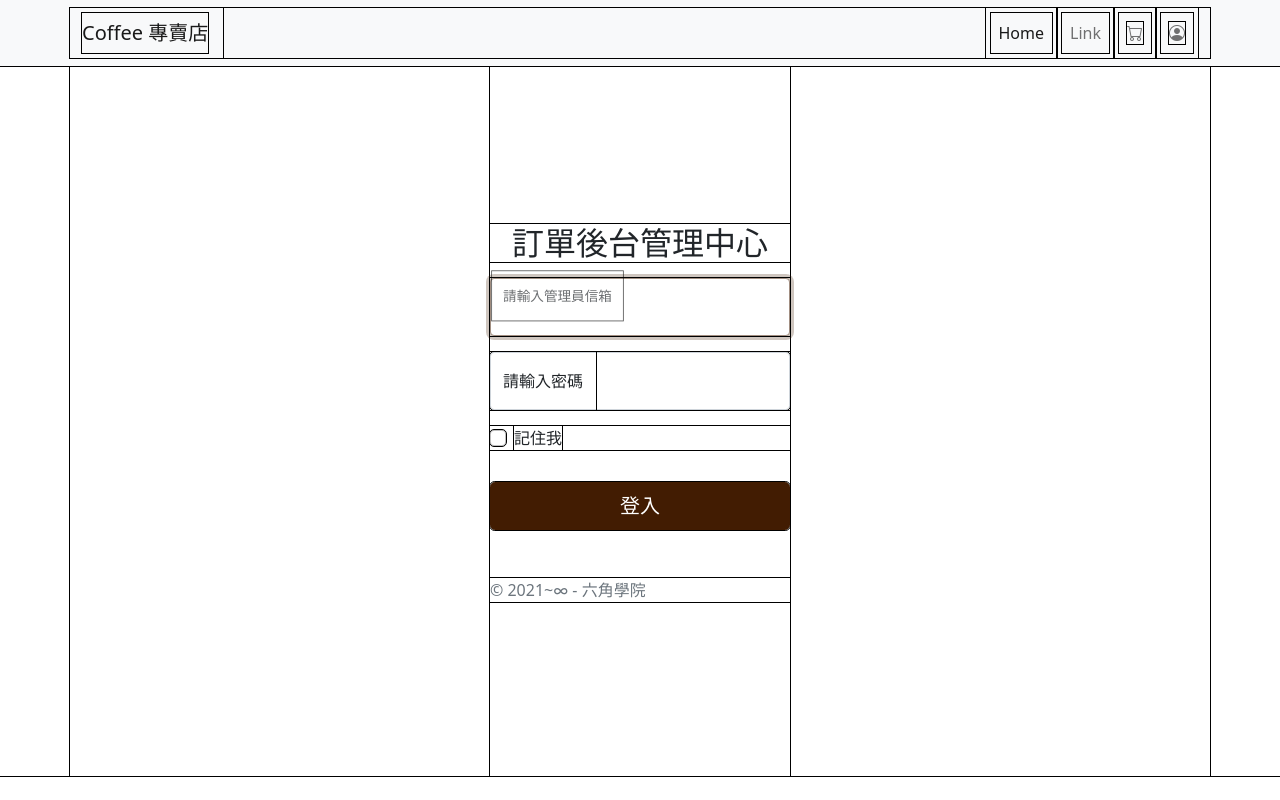
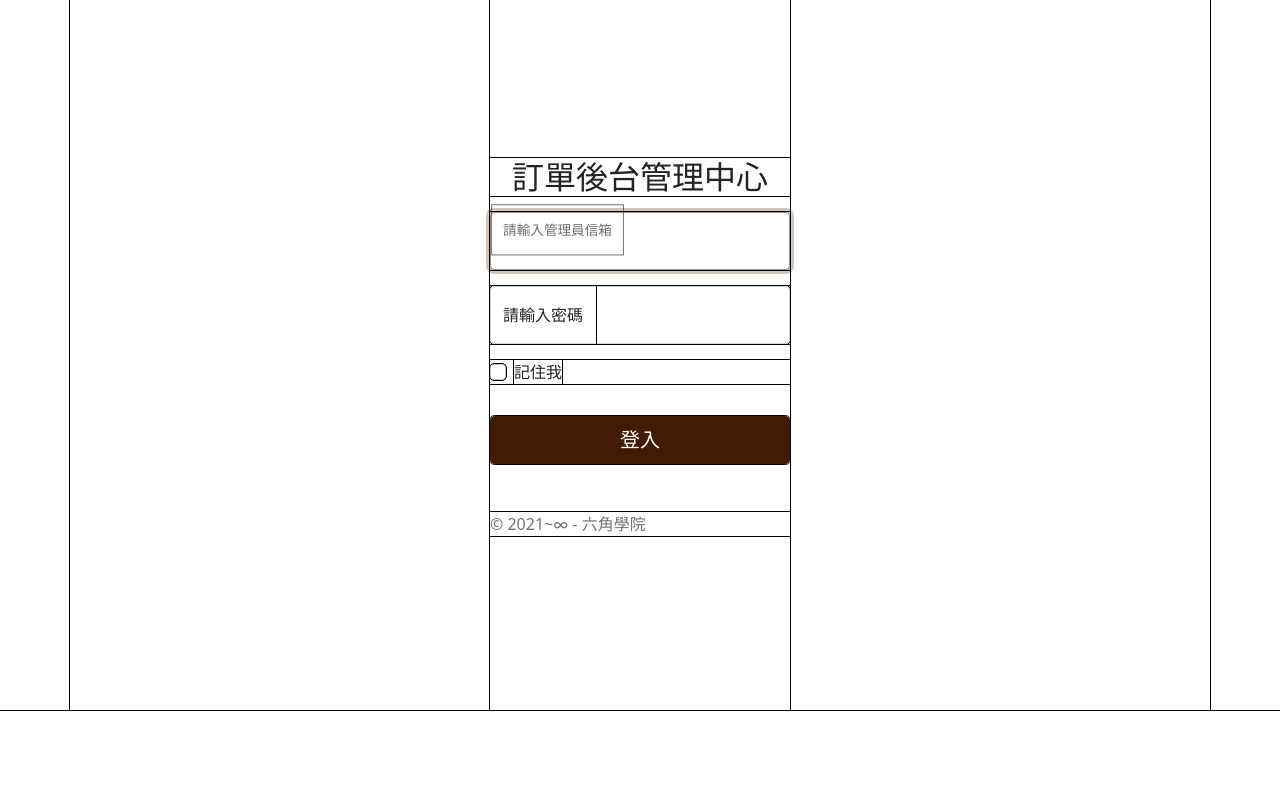
Before and after one commit to AndersonShen2020/Vue_week7, a Vue app: page /#/Login in a window 1280 px wide. Built offline with nearby package versions, Linux system fonts and the light colour scheme.

Commit message:
修改 router - 前端首頁修改

```diff
--- a/src/App.vue
+++ b/src/App.vue
@@ -1,28 +1,11 @@
 <template>
-  <!-- <div id="nav">
-    <router-link to="/">Home</router-link> |
-    <router-link to="/about">About</router-link>
-  </div> -->
-  <Navbar></Navbar>
   <router-view />
 </template>
 
-<script>
-import Navbar from "@/components/FrontNavbar.vue";
-
-export default {
-  components: {
-    Navbar,
-  },
-};
-</script>
+<script></script>
 
 <style lang="scss">
 @import "./assets/all.scss";
-
-.nav-item {
-  padding: 5px;
-}
 
 // 切版格線,切版完後要刪除
 * {
--- a/src/components/HelloWorld.vue
+++ b/src/components/HelloWorld.vue
@@ -1,5 +1,5 @@
 <template>
-  <div class="container"><h1>預計為首頁，先放在 HelloWorld.vue 中</h1></div>
+  <div class="container"><h1>預計為首頁的東西，先放在 HelloWorld.vue 中</h1></div>
 </template>
 
 <script>
--- a/src/router/index.js
+++ b/src/router/index.js
@@ -1,7 +1,7 @@
 import { createRouter, createWebHashHistory } from "vue-router";
 
 // 前台
-import Home from "../views/FrontEnd/Home.vue";
+// import Home from "../views/FrontEnd/Home.vue";
 import Cart from "../views/FrontEnd/Cart.vue";
 
 // 後台
@@ -12,21 +12,15 @@ import Dashboard from "../views/BackEnd/Dashboard.vue";
 const routes = [
   {
     path: "/",
-    name: "Home",
-    component: Home,
-  },
-  {
-    path: "/about",
-    name: "About",
-    // route level code-splitting
-    // this generates a separate chunk (about.[hash].js) for this route
-    // which is lazy-loaded when the route is visited.
-    component: () => import(/* webpackChunkName: "about" */ "../views/About.vue"),
-  },
-  {
-    path: "/Cart",
-    name: "Cart",
-    component: Cart,
+    name: "Layout",
+    component: () => import("@/views/FrontEnd/Layout.vue"),
+    children: [
+      {
+        path: "/Cart",
+        name: "Cart",
+        component: Cart,
+      },
+    ],
   },
   {
     path: "/Login",
--- /dev/null
+++ b/src/views/FrontEnd/Layout.vue
@@ -0,0 +1,25 @@
+<template>
+  <Navbar></Navbar>
+  <router-view />
+</template>
+
+<script>
+import Navbar from "@/components/FrontNavbar.vue";
+
+export default {
+  components: {
+    Navbar,
+  },
+};
+</script>
+
+<style lang="scss">
+.nav-item {
+  padding: 5px;
+}
+
+// 切版格線,切版完後要刪除
+* {
+  outline: 1px solid #000;
+}
+</style>
```
